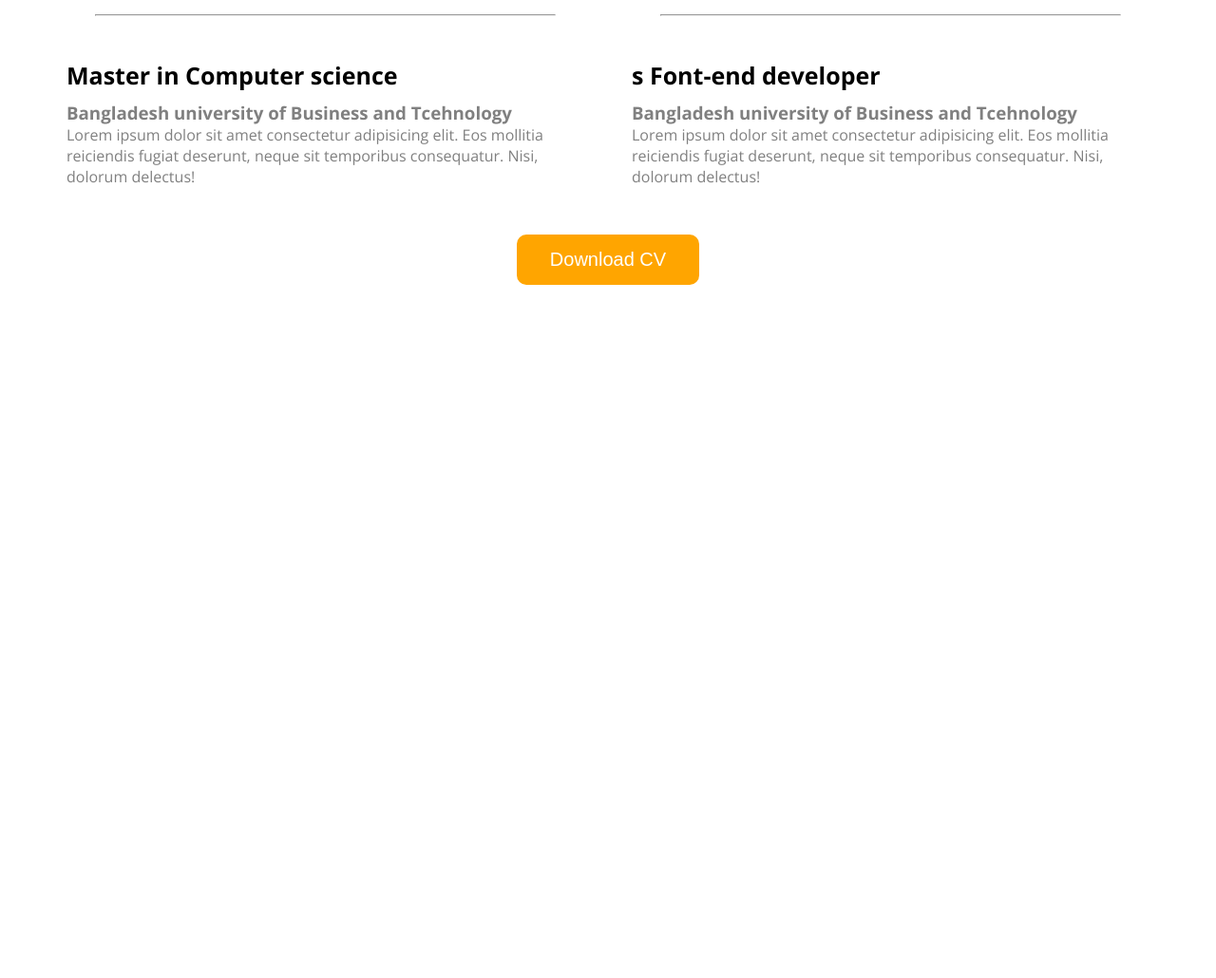
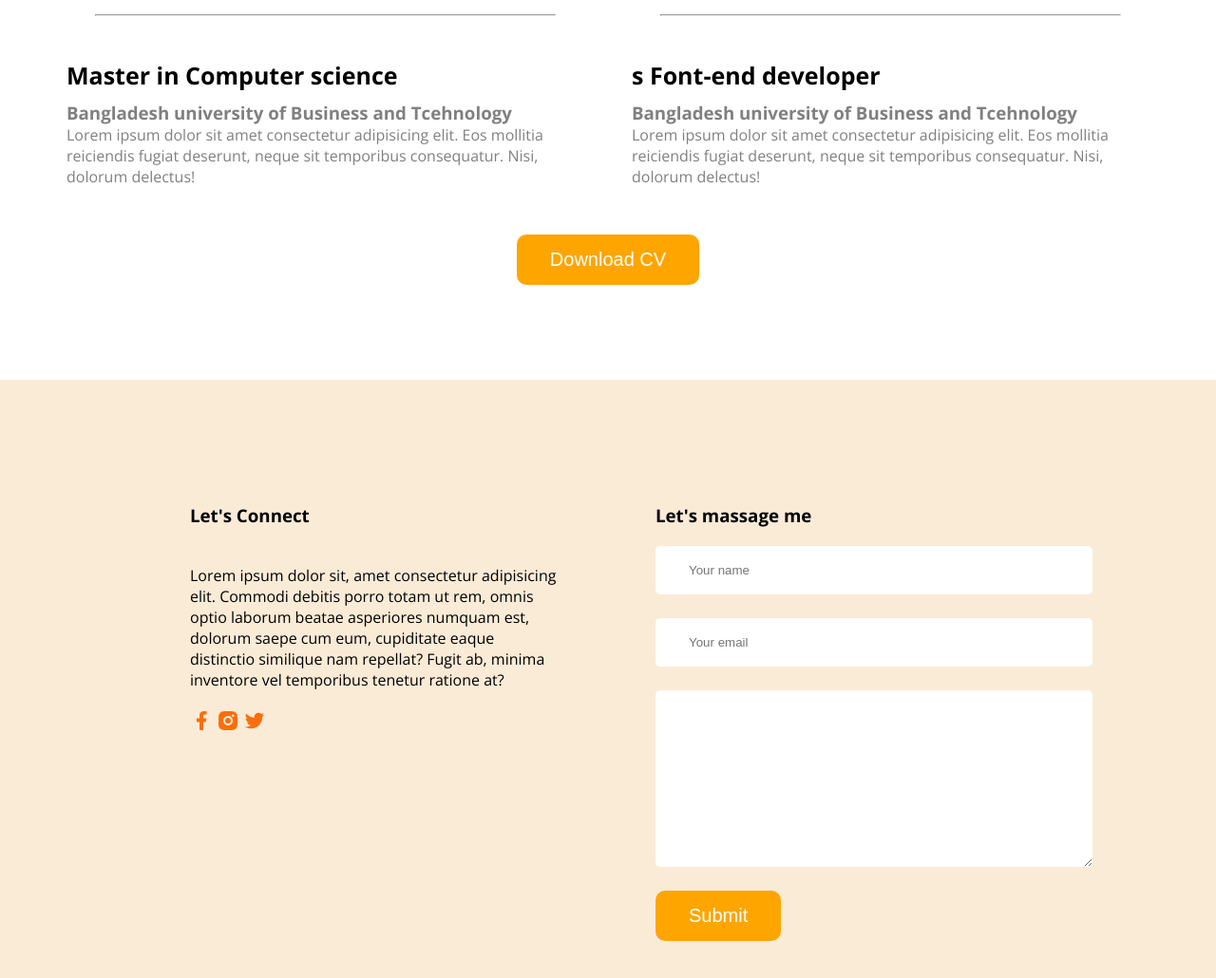
Before and after one commit to Umme111/webdeveloper-protfolio, a plain HTML site: page index.html in a window 1280 px wide. Shown: the part 2510-3540 px from the top of the page at 95% size. Before the commit the page ends 2810 px from the top, so only its background shows below. Drawn offline with nearby package versions, Linux system fonts and the light colour scheme.

```diff
--- a/index.html
+++ b/index.html
@@ -143,6 +143,24 @@
 
     </main>
     <footer>
+        <div class="footer-column">
+            <h3 class="section-title">Let's Connect</h3>
+            <p class="section-description">Lorem ipsum dolor sit, amet consectetur adipisicing elit. Commodi debitis porro totam ut rem, omnis optio laborum beatae asperiores numquam est, dolorum saepe cum eum, cupiditate eaque distinctio similique nam repellat? Fugit ab, minima inventore vel temporibus tenetur ratione at?</p>
+            <div class="social-links">
+                <a href=""><img src="images/facebook.png" ></a>
+                <a href=""><img src="images/insta.png" ></a>
+                <a href=""><img src="images/twitter.png" ></a>
+            </div>
+        </div>
+        <div class="footer-column">
+            <h3 class="section-title">Let's massage me</h3>
+            <form class="contac" >
+                <input type="text" placeholder="Your name">
+                <input type="email" placeholder="Your email">
+                <textarea name="" id="" cols="30" rows="10"></textarea>
+                <button>Submit</button>
+            </form>
+        </div>
 
     </footer>
 </body>
--- a/styles/port.css
+++ b/styles/port.css
@@ -157,3 +157,30 @@ main{
     text-align: center;
     margin-top: 50px;
 }
+footer{
+    display: flex;
+    background-color: antiquewhite;
+    padding: 130px 200px;
+    margin-top: 100px;
+    gap: 100px;
+}
+.footer-column{
+    width: 50%;
+}
+.section-description{
+    margin-top: 40px;
+    margin-bottom: 20px;
+}
+.contac input, textarea{
+    display: block;
+    margin-bottom: 25px;
+    padding: 18px 35px;
+    color: orange;
+    border-radius: 5px;
+    background: white;
+    border: none;
+    width: 100%;
+}
+form{
+    margin-top: 20px;
+}
```
